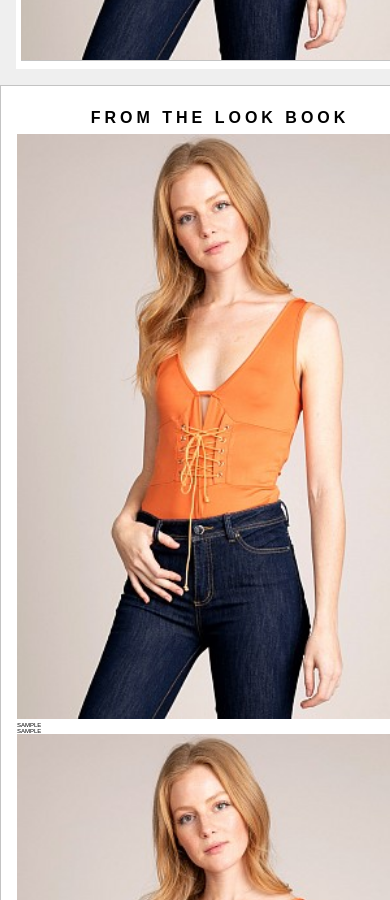
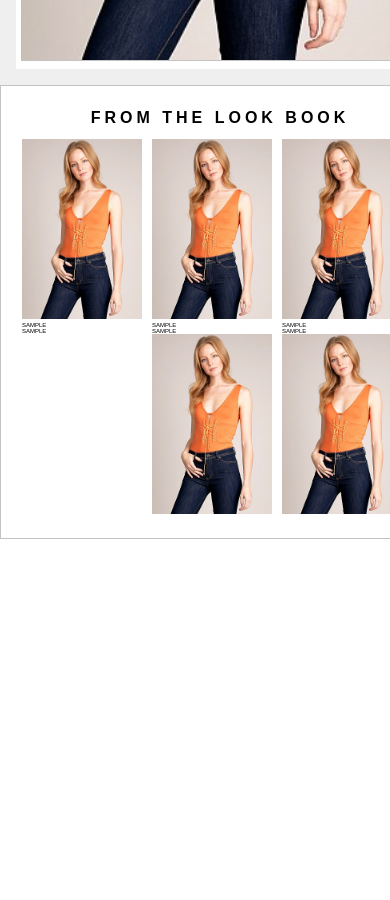
Before and after one commit to danieljoonkimm/Yippido, a React app in the folder client/: page /login in a window 390 px wide. Shown: the part 11100-12000 px from the top of the page. After the commit the page ends 11639 px from the top, so only its background shows below. Built offline with nearby package versions, Linux system fonts and the light colour scheme; the HTML template or start-up script is replaced by a standard one.

Commit message:
[edit] need to go fix lookbook later

```diff
--- a/client/src/components/landing/lookbook/index.jsx
+++ b/client/src/components/landing/lookbook/index.jsx
@@ -14,35 +14,35 @@ class LookBook extends Component {
         <div className="row">
           <h1>FROM THE LOOK BOOK</h1>
         </div>
-        <div className="row">
-          <div className="col-xs-4 col-sm-4 col-md-4">
+        <div className="row" id="lookBook_row">
+          <div className="col-xs-4 col-sm-4 col-md-4" id="lookBookMain_mainImage">
             <img className="img-responsive" alt="" src={dummyImg} />
             <p>SAMPLE</p>
             <p>SAMPLE</p>
           </div>
 
-          <div className="col-xs-4 col-sm-4 col-md-4">
+          <div className="col-xs-4 col-sm-4 col-md-4 lookBookMain_subParent">
             <div className="row">
-              <div className="col-xs-6 col-sm-6 col-md-6">
+              <div className="col-xs-6 col-sm-6 col-md-6 lookBookMain_subImage">
                 <img className="img-responsive" alt="" src={dummyImg} />
                 <p>SAMPLE</p>
                 <p>SAMPLE</p>
               </div>
-              <div className="col-xs-6 col-sm-6 col-md-6">
+              <div className="col-xs-6 col-sm-6 col-md-6 lookBookMain_subImage">
                 <img className="img-responsive" alt="" src={dummyImg} />
                 <div />
               </div>
             </div>
           </div>
 
-          <div className="col-xs-4 col-sm-4 col-md-4">
+          <div className="col-xs-4 col-sm-4 col-md-4 lookBookMain_subParent">
             <div className="row">
-              <div className="col-xs-6 col-sm-6 col-md-6">
+              <div className="col-xs-6 col-sm-6 col-md-6 lookBookMain_subImage">
                 <img className="img-responsive" alt="" src={dummyImg} />
                 <p>SAMPLE</p>
                 <p>SAMPLE</p>
               </div>
-              <div className="col-xs-6 col-sm-6 col-md-6">
+              <div className="col-xs-6 col-sm-6 col-md-6 lookBookMain_subImage">
                 <img className="img-responsive" alt="" src={dummyImg} />
               </div>
             </div>
--- a/client/src/components/landing/lookbook/lookbook.scss
+++ b/client/src/components/landing/lookbook/lookbook.scss
@@ -1,4 +1,4 @@
-.lookBookVendors_container {
+#lookBookVendors_container {
   .row {
     .col-xs-4 {
       padding: 5px;
@@ -14,3 +14,27 @@
     }
   }
 }
+#lookBook_row {
+  display: flex;
+  .lookBookMain_mainImage {
+    display: flex;
+    flex-direction: column;
+    img {
+      height: fit-content;
+    }
+  }
+
+  .lookBookMain_subParent {
+    display: flex;
+    align-items: center;
+    align-content: center;
+    align-self: center;
+    .row {
+      .lookBookMain_subImage {
+        img {
+          height: fit-content;
+        }
+      }
+    }
+  }
+}
```
Also changed, not shown: client/public/dist/bundle.js.
